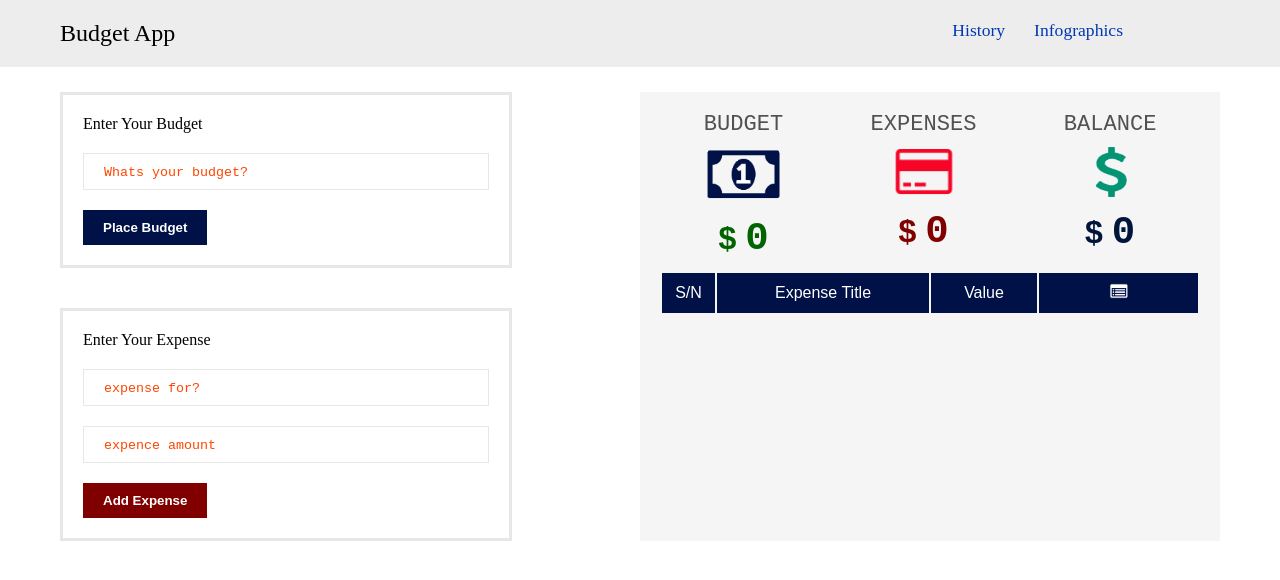
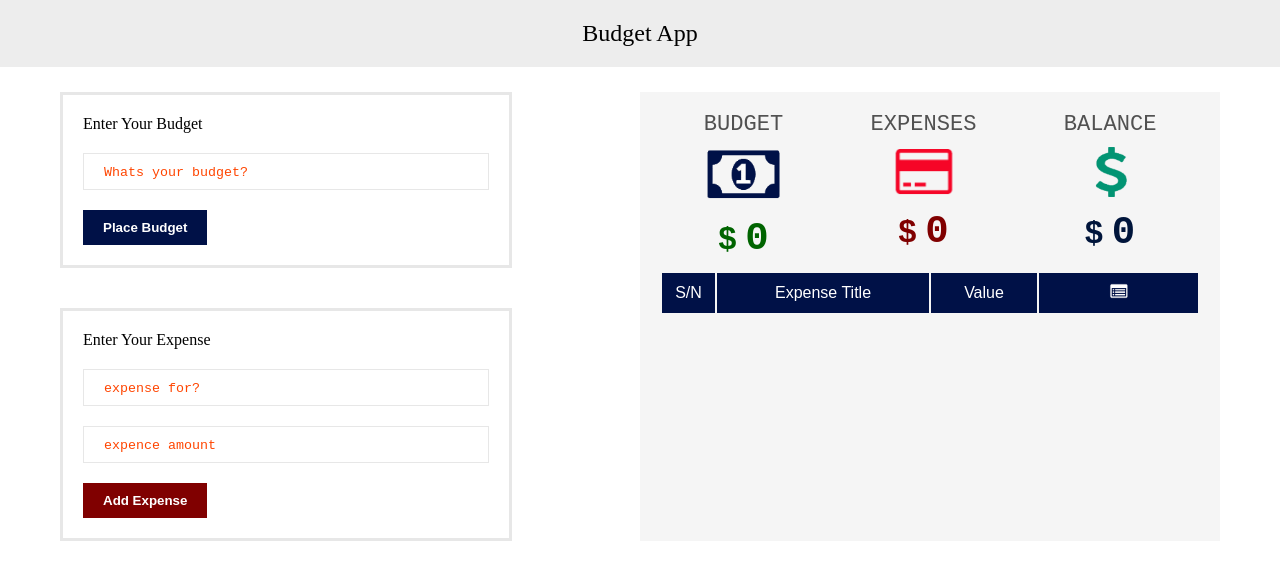
Before and after one commit to Shodimu/budgetApp, a plain HTML site: page index.html in a window 1280 px wide. Drawn offline with Linux system fonts and the light colour scheme.

Commit message:
project completed

```diff
--- a/index.html
+++ b/index.html
@@ -9,10 +9,10 @@
     <nav>
         <div class="container">
             <div class="title">Budget App</div>
-            <ul>
+            <!-- <ul>
                 <li><a href="#">History</a></li>
                 <li><a href="#">Infographics</a></li>
-            </ul>
+            </ul> -->
         </div>
     </nav>
     <section class="layout">
--- a/main.css
+++ b/main.css
@@ -20,6 +20,7 @@ nav{
     font-size: 1.5em;
     font-weight: 800px;
     color: #000;
+    text-align: center
 }
 ul{
     width: 30%;
```
